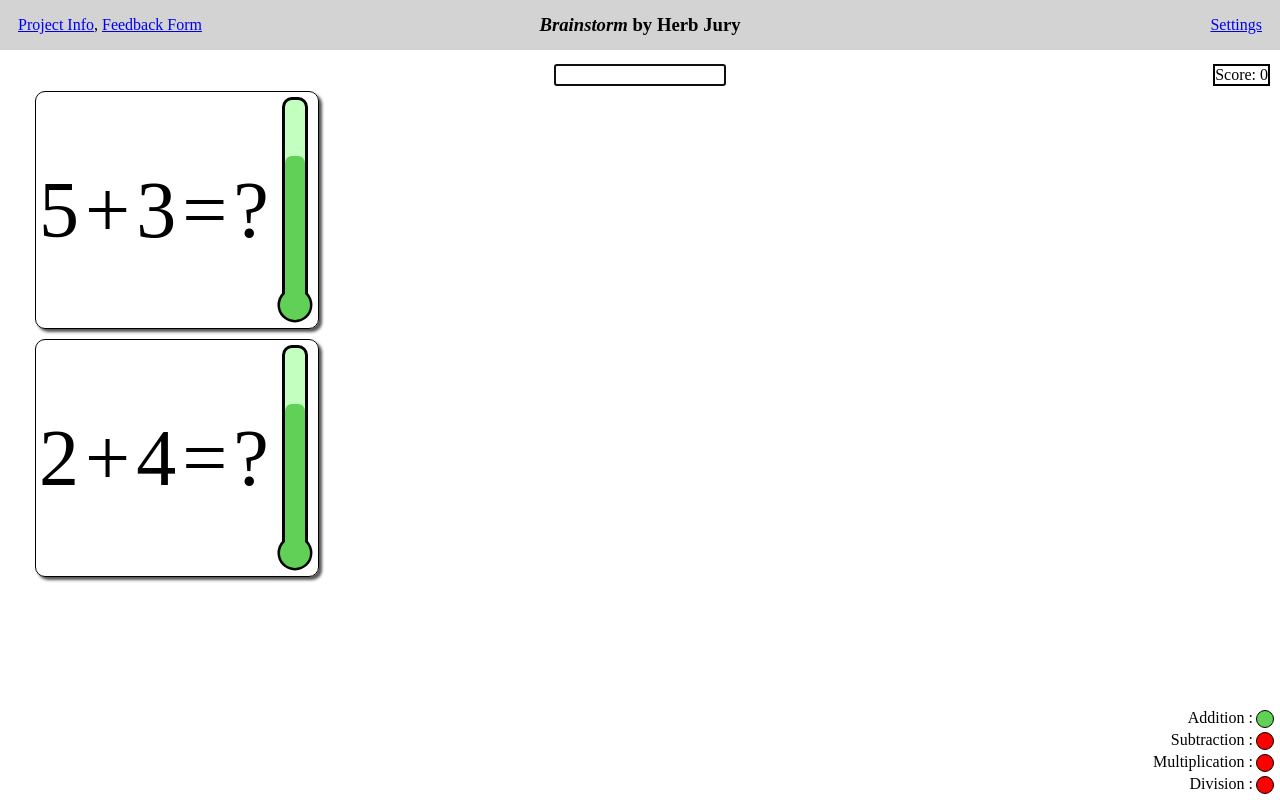
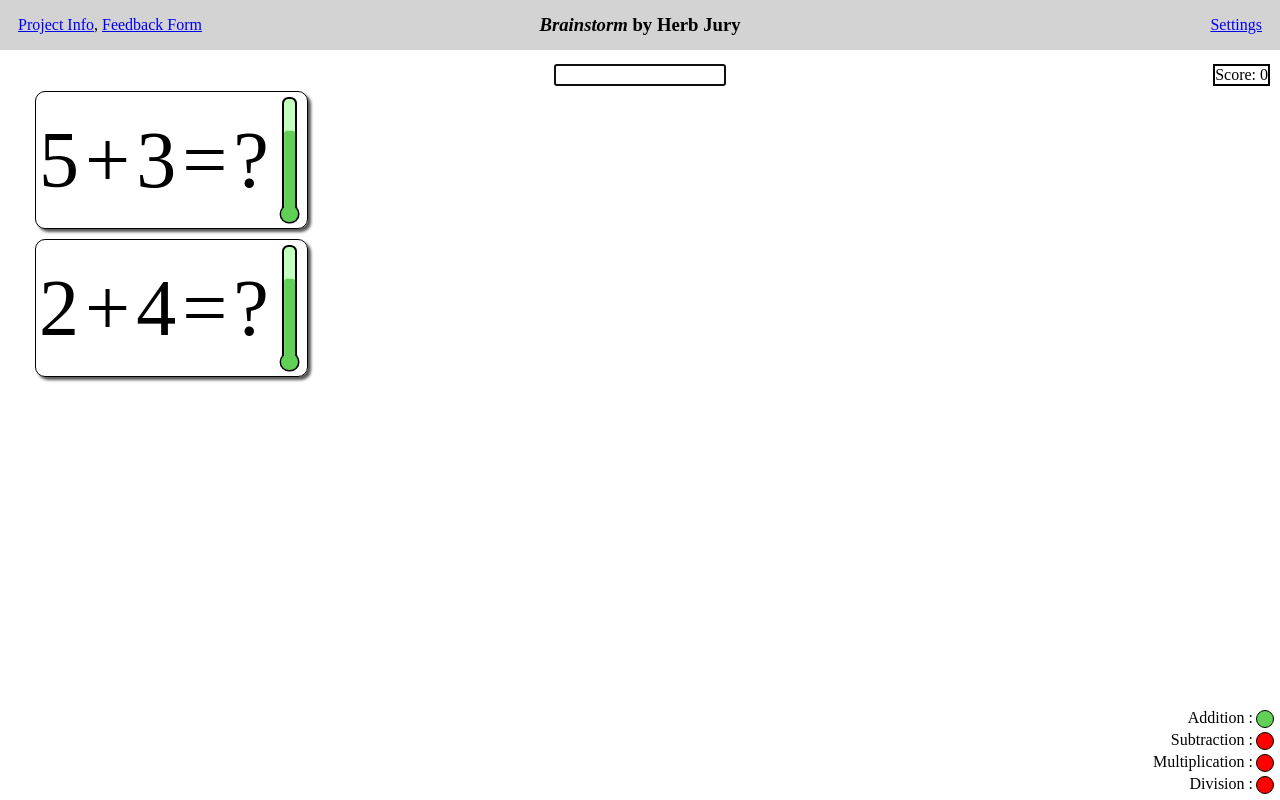
Before and after one commit to MrMugwump/BrainstormComp225, a Next.js app: page / in a window 1280 px wide. Both pictures are taken after a click on the button "Begin Game". Built offline with nearby package versions, Linux system fonts and the light colour scheme.

Commit message:
made timer smaller (was pain in ass)

```diff
--- a/src/app/equationDisplayStyle.css
+++ b/src/app/equationDisplayStyle.css
@@ -10,7 +10,7 @@
 .EquationDisplay .TextSlot{
     padding: 3px;
     font-size: 5em;
-    height: 230px;
+    height: 1.5em;
 }
 .InputArea{
     font-size:1.3em;
--- a/src/app/timer.tsx
+++ b/src/app/timer.tsx
@@ -7,6 +7,7 @@ const ProgressBar = ({ progress, interval }:any) => (
   <div id="progressbar">
     <div id="progress" style={{
       height: `${progress}%`,
+      width: `100%`,
       transitionDuration: `${interval}ms`,
       }}></div>
     <div id="dot">
--- a/src/app/timerStyle.css
+++ b/src/app/timerStyle.css
@@ -1,12 +1,12 @@
 /* code taken from https://codepen.io/vaughnantonyan/pen/baypWZ*/
 #progressbar{
-    width: 20px;
-    height: 200px;
+    width: 0.7em;
+    height: 7em;
     background-color: #c3ffbe;
-    border: 3px solid black;
-    border-radius: 10px;
+    border: 0.14em solid black;
+    border-radius: 0.4em;
     position: relative;
-    top: -10px;
+    top: -0.3em;
     /* text-align: left; */
     /*https://codepen.io/Arkellys/pen/rgpNBK */
 
@@ -26,14 +26,15 @@
 } */
 
 #progress {
-    border-radius: 7px;
+    border-radius: 3px;
     height: 100%;
+    width: 10%;
     text-align: right;
-    padding: 0 10px;
+    padding: 0;
+    left: 0;
     bottom: 0;
     position: absolute;
     transition: height linear;
-    transition-duration: 1ms;
     transform: rotate(180deg);
     line-height: 22px; /* same as #progressBar height if we want text middle aligned */
     background-color: #60d056;
```
